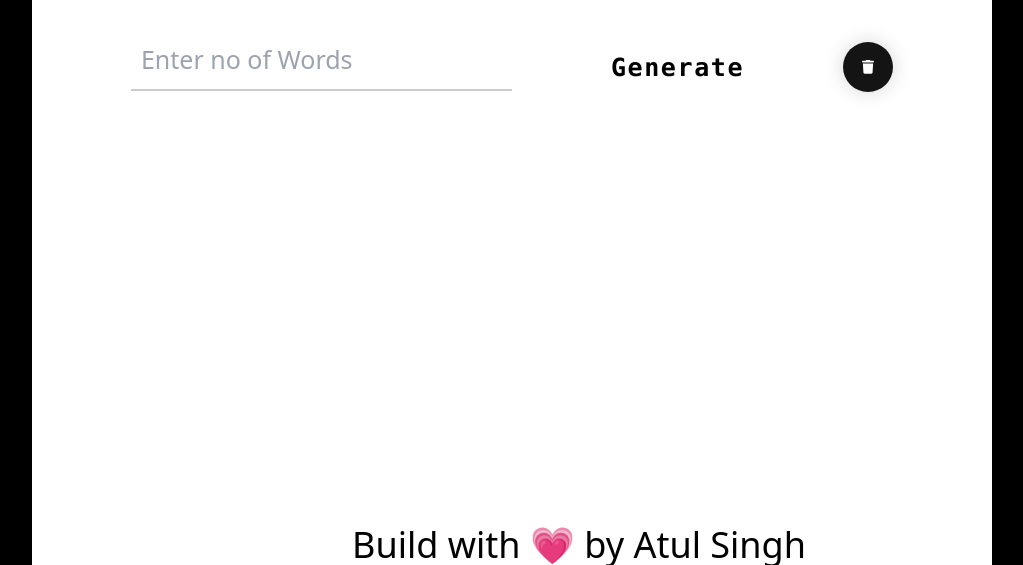
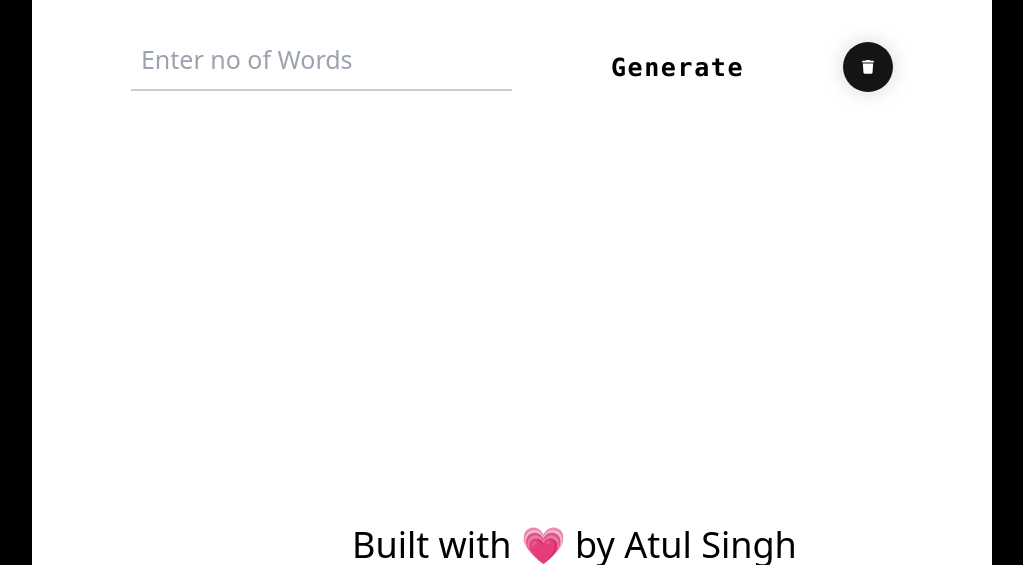
Before and after one commit to atulsingh369/PARA-GENERATOR, a plain HTML site: page index.html in a window 1280 px wide. Shown: the part 235-800 px from the top of the page, without its empty margins (128-1151 px from the left). Drawn offline with nearby package versions, Linux system fonts and the light colour scheme.

Commit message:
Update index.html

```diff
--- a/index.html
+++ b/index.html
@@ -50,7 +50,7 @@
         </div>
         <div
           class="text-center text-2xl lg:text-4xl lg:left-1/3 left-1/4 absolute bottom-0">
-          Build with 💗 by Atul Singh
+          Built with 💗 by Atul Singh
         </div>
       </div>
     </div>
```
